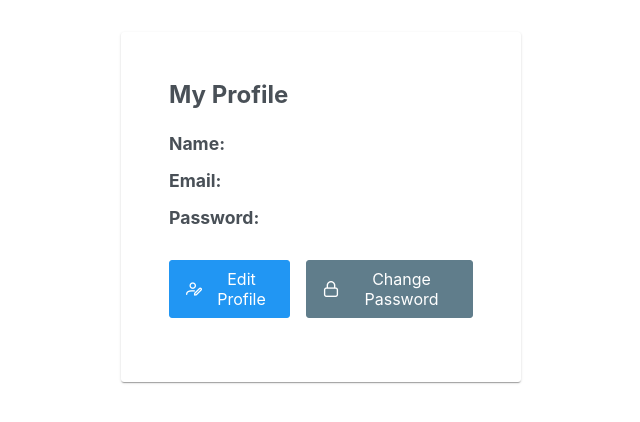
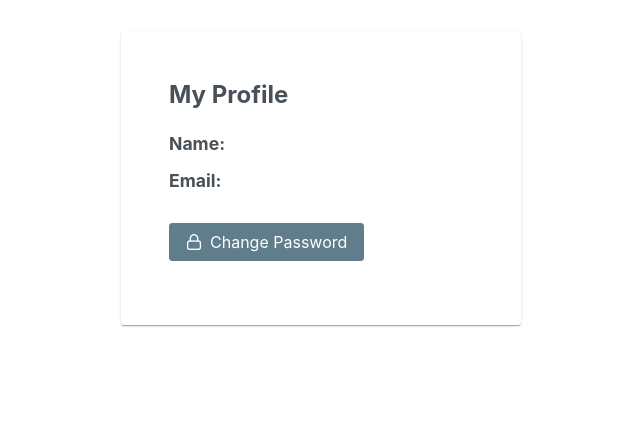
Before and after one commit to sravanthch/authentication-frontend, a React (Create React App) app: page /profile in a window 1280 px wide. Shown: the top 422 px of the page, without its empty margins (319-959 px from the left). Built offline with nearby package versions, Linux system fonts and the light colour scheme; no server answers.

Commit message:
Remove Button

```diff
--- a/src/components/Profile/Profile.jsx
+++ b/src/components/Profile/Profile.jsx
@@ -6,7 +6,7 @@ import "./Profile.css"; // create your own styles if needed
 
 const Profile = () => {
   // const { username, email, password } = useSelector((state) => state.user);
-  const { password } = useSelector((state) => state.user);
+  // const { password } = useSelector((state) => state.user);
 
 
   return (
@@ -18,12 +18,8 @@ const Profile = () => {
         <div className="profile-detail">
           <strong>Email:</strong> <span>{localStorage.getItem('email')}</span>
         </div>
-        <div className="profile-detail">
-          <strong>Password:</strong> <span>{'*'.repeat(password.length)}</span>
-        </div>
 
         <div className="profile-actions">
-          <Button label="Edit Profile" icon="pi pi-user-edit" className="p-button-primary" />
           <Button label="Change Password" icon="pi pi-lock" className="p-button-secondary" />
         </div>
       </Card>
```
